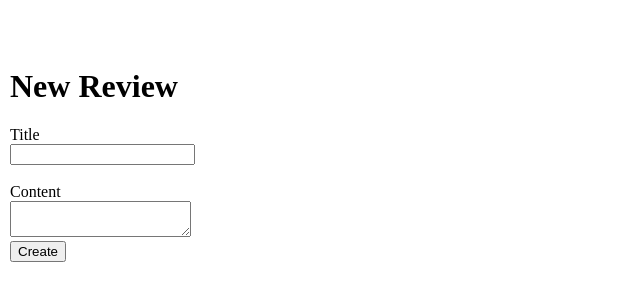
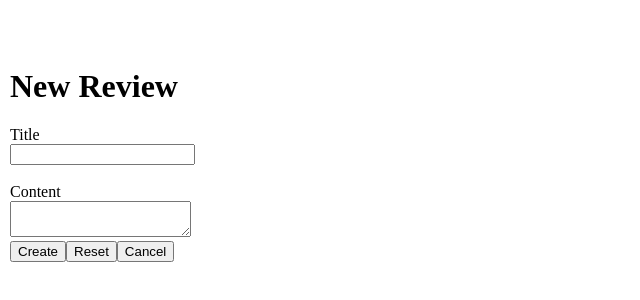
Before and after one commit to nakuljhunjhunwala/Live-Review, a React (Vite) app in the folder frontend/: page /new in a window 1280 px wide. Shown: the part 246-546 px from the top of the page, without its empty margins (0-640 px from the left). Built offline with nearby package versions, Linux system fonts and the light colour scheme.

Commit message:
Update InputForm.tsx

```diff
--- a/frontend/src/components/InputForm.tsx
+++ b/frontend/src/components/InputForm.tsx
@@ -1,4 +1,6 @@
 import React, { useEffect } from 'react'
+
+import { useNavigate } from 'react-router-dom';
 
 interface InputFormProps {
     title: string;
@@ -16,6 +18,7 @@ const defaultInputFormProps: InputFormProps = {
 
 function InputForm(props: InputFormProps = defaultInputFormProps) {
     const { title, content, buttonText } = props;
+    const navigator = useNavigate();
 
     const [inputTitle, setInputTitle] = React.useState(title);
     const [inputContent, setInputContent] = React.useState(content);
@@ -31,6 +34,17 @@ function InputForm(props: InputFormProps = defaultInputFormProps) {
     const handleSave = (e: any) => {
         e.preventDefault();
         props.onSave(inputTitle, inputContent);
+    }
+
+    const handleReset = (e: any) => {
+        e.preventDefault();
+        setInputTitle('');
+        setInputContent('');
+    }
+
+    const handleCancel = (e: any) => {
+        e.preventDefault();
+        navigator('/');
     }
 
     useEffect(() => {
@@ -52,6 +66,8 @@ function InputForm(props: InputFormProps = defaultInputFormProps) {
             <textarea id="content" name="content" value={inputContent} onChange={handleContentChange} />
             <br />
         <button onClick={handleSave}>{buttonText}</button>
+        <button onClick={handleReset}>Reset</button>
+        <button onClick={handleCancel} >Cancel</button>
     </form>
   )
 }
```
